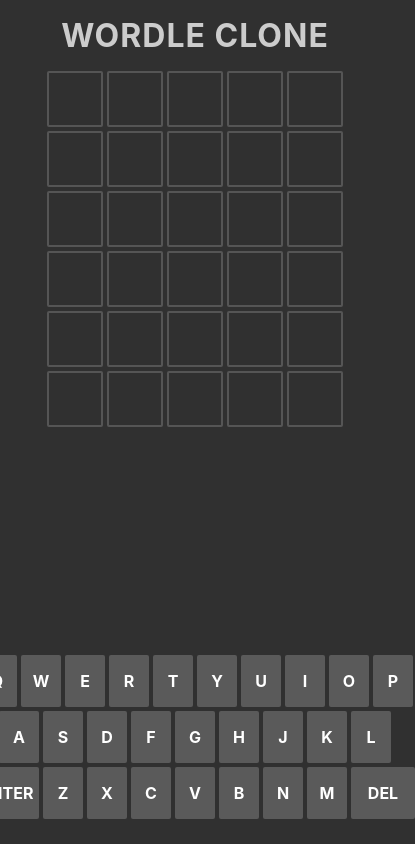
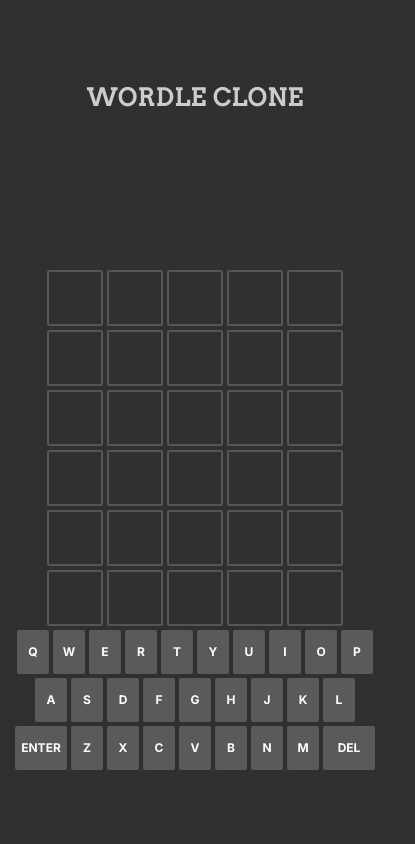
Before and after one commit to qhungg289/wordle-clone, a website built with Vite: page index.html in a window 390 px wide. Shown: the whole page, 415 px wide, since content can reach past the window. Built offline with nearby package versions, Linux system fonts and the light colour scheme.

Commit message:
Update styling

```diff
--- a/src/style.css
+++ b/src/style.css
@@ -1,3 +1,9 @@
+/* ==================
+     Global styles
+ ================== */
+@import url("https://fonts.googleapis.com/css2?family=Arvo&display=swap");
+@import url("https://fonts.googleapis.com/css2?family=Inter:wght@400;700&display=swap");
+
 *,
 *::before,
 *::after {
@@ -13,22 +19,33 @@
 }
 
 body {
-	font-family: -apple-system, BlinkMacSystemFont, "Segoe UI", Roboto, Oxygen,
-		Ubuntu, Cantarell, "Open Sans", "Helvetica Neue", sans-serif;
+	font-family: "Inter", sans-serif;
 	background-color: var(--bg-color);
 	color: var(--text-color);
+	height: 100vh;
+	display: flex;
+	flex-direction: column;
+	justify-content: space-around;
 }
 
+/* ==================
+     Title styles
+ ================== */
 .title {
 	text-align: center;
 	letter-spacing: 1px;
-	margin-top: 1rem;
+	font-size: 1.5rem;
+	font-family: "Arvo", serif;
+	padding: 0.5rem;
 }
 
+/* ==================
+  Game board styles
+ ================== */
 .gameboard {
 	width: fit-content;
 	margin-inline: auto;
-	margin-top: 1rem;
+	/* margin-top: 1rem; */
 }
 
 .gameboard__row {
@@ -50,14 +67,28 @@ body {
 	font-size: 2rem;
 }
 
+.letter__exist {
+	background-color: #919110;
+}
+
+.letter__correct {
+	background-color: #238d23;
+}
+
+.cell__done {
+	background-color: #555555;
+}
+
+/* ==================
+   Keyboard styles
+ ================== */
 .keyboard {
 	display: flex;
 	flex-direction: column;
 	align-items: center;
 	gap: 0.25rem;
-	position: absolute;
 	width: 100%;
-	bottom: 25px;
+	bottom: 10px;
 }
 
 .keyboard__first,
@@ -85,3 +116,18 @@ body {
 .keyboard__action {
 	width: 4rem;
 }
+
+/* ==================
+     Media queries
+ ================== */
+@media screen and (max-width: 460px) {
+	.keyboard__key {
+		width: 2rem;
+		height: 2.75rem;
+		font-size: 0.75rem;
+	}
+
+	.keyboard__action {
+		width: 3.25rem;
+	}
+}
```
